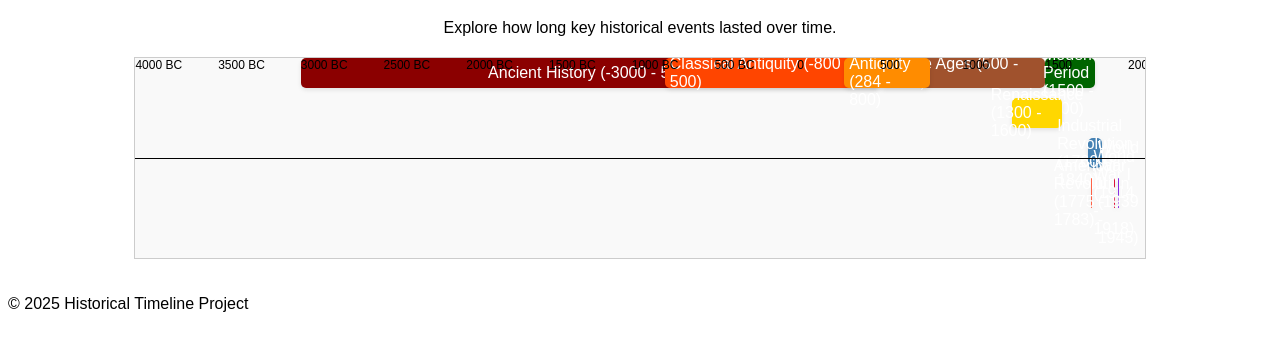
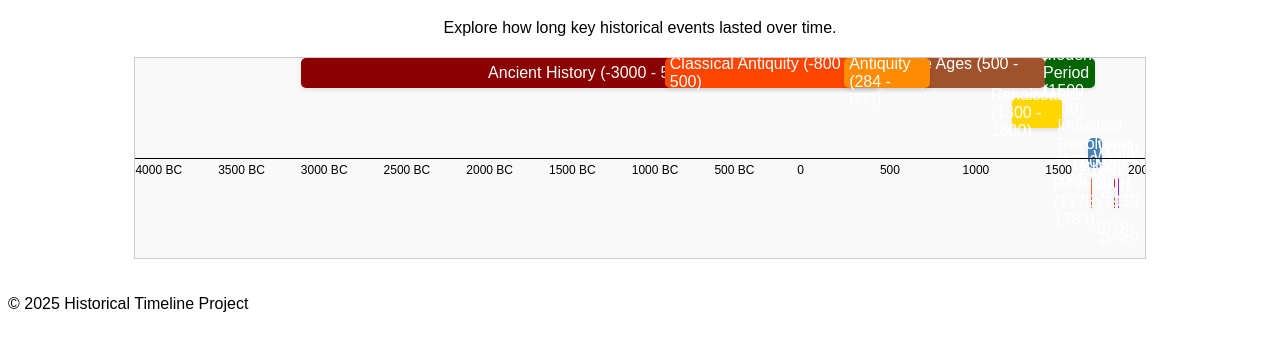
Before and after one commit to SolutionsAsService/HistoryTimeline, a plain HTML site: page index.html in a window 1280 px wide. Shown: the part 61-412 px from the top of the page. Drawn offline with Linux system fonts and the light colour scheme.

Commit message:
scroll fix

```diff
--- a/styles.css
+++ b/styles.css
@@ -30,7 +30,7 @@ header {
 
 .markers {
     position: absolute;
-    top: 0;
+    top: 50%;
     left: 0;
     width: 100%;
     height: 20px;
@@ -39,7 +39,7 @@ header {
 
 .marker {
     position: absolute;
-    top: 0;
+    top: 5px; /* Align with the reference line */
     color: #000;
     font-size: 12px;
     white-space: nowrap;
```
